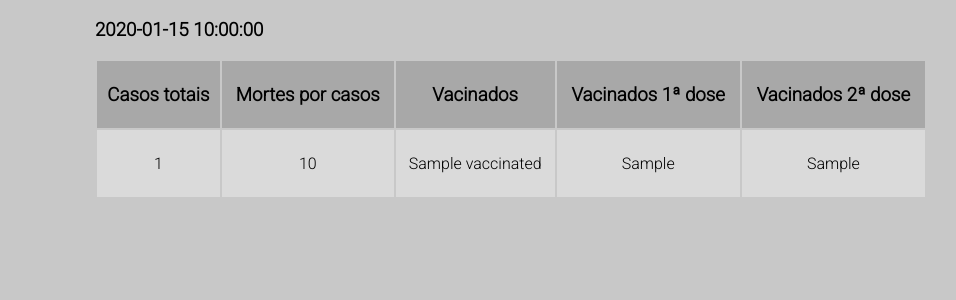
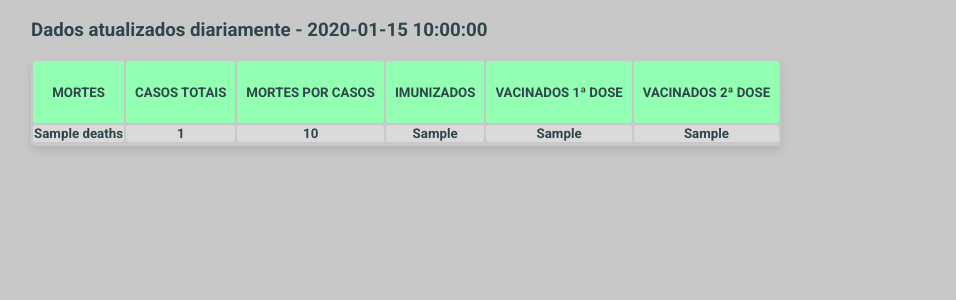
Before and after one commit to natan-dot-com/Panorama-Covid-19, a Flask app: template PanoramaMaven/src/main/resources/com/panorama/scripts/templates/statistics.html in a window 1280 px wide. Shown: the top 300 px of the page, without its empty margins (33-989 px from the left). Run offline with Flask 2, Linux system fonts and the light colour scheme; the template is opened without the code that fills it: most values are stand-ins (such as "Sample title", 1, 10 or a date in 2020).

Commit message:
Changing css style on stats.html

```diff
--- a/PanoramaMaven/src/main/resources/com/panorama/scripts/templates/statistics.html
+++ b/PanoramaMaven/src/main/resources/com/panorama/scripts/templates/statistics.html
@@ -1,42 +1,72 @@
 <!DOCTYPE html>
 <html lang="pt-br">
     <meta charset="UTF-8" />
+    <meta
+        name="viewport"
+        content="initial-scale=1.0; maximum-scale=1.0; width=device-width;"
+    />
     <style>
-        @import url(https://fonts.googleapis.com/css?family=Roboto:300);
+        @import url("https://fonts.googleapis.com/css2?family=Roboto:wght@300;400;500;700;900&display=swap");
 
         body {
             font-family: "Roboto", sans-serif;
-            margin-left: 10%;
-            margin-right: 25%;
             background-color: rgb(200, 200, 200);
+            margin-right: 5%;
+            margin-left: 5%;
         }
 
-        .title {
-            height: 50pt;
-            text-align: center;
-            background: rgb(168, 168, 168);
+        table {
+            background: rgb(200, 200, 200);
+            box-shadow: 0 5px 10px rgba(0, 0, 0, 0.1);
+            border-radius: 5px;
         }
 
-        .data {
-            height: 50pt;
+        .title * {
+            border-radius: 3px;
             text-align: center;
+            color: #2f444b;
+            background: #92ffb3;
+            text-transform: uppercase;
+        }
+
+        .title h5 {
+            padding-left: 0.5rem;
+            padding-right: 0.5rem;
+        }
+
+        .data * {
+            border-radius: 3px;
+            font-size: 10pt;
+            text-align: center;
+            color: #2f444b;
+            font-weight: bolder;
             background: rgb(218, 218, 218);
+        }
+
+        .date {
+            color: #2f444b;
+            font-family: "Roboto", sans-serif;
+            text-align: left;
         }
     </style>
     <body>
-        <h3>{{statistic['date']}}</h3>
-        <table style="width: 100%">
+        <h3 class="date">
+            Dados atualizados diariamente - {{statistic['date']}}
+        </h3>
+        <table>
             <tr class="title">
-                <td><h3>Casos totais</h3></td>
-                <td><h3>Mortes por casos</h3></td>
-                <td><h3>Vacinados</h3></td>
-                <td><h3>Vacinados 1ª dose</h3></td>
-                <td><h3>Vacinados 2ª dose</h3></td>
+                <th scope="col"><h5>Mortes</h5></th>
+                <th scope="col"><h5>Casos totais</h5></th>
+                <th scope="col"><h5>Mortes por casos</h5></th>
+                <th scope="col"><h5>Imunizados</h5></th>
+                <th scope="col"><h5>Vacinados 1ª dose</h5></th>
+                <th scope="col"><h5>Vacinados 2ª dose</h5></th>
             </tr>
             <tr class="data">
+                <td>{{statistic['deaths']}}</td>
                 <td>{{statistic['totalCases']}}</td>
                 <td>{{statistic['deaths_by_totalCases']}}</td>
-                <td>{{statistic['vaccinated']}}</td>
+                <td>{{statistic['fully_immunized']}}</td>
                 <td>{{statistic['vaccinated_single']}}</td>
                 <td>{{statistic['vaccinated_second']}}</td>
             </tr>
```
Also changed, not shown: PanoramaMaven/paranorama_covid.sqlite, 1 other file.
